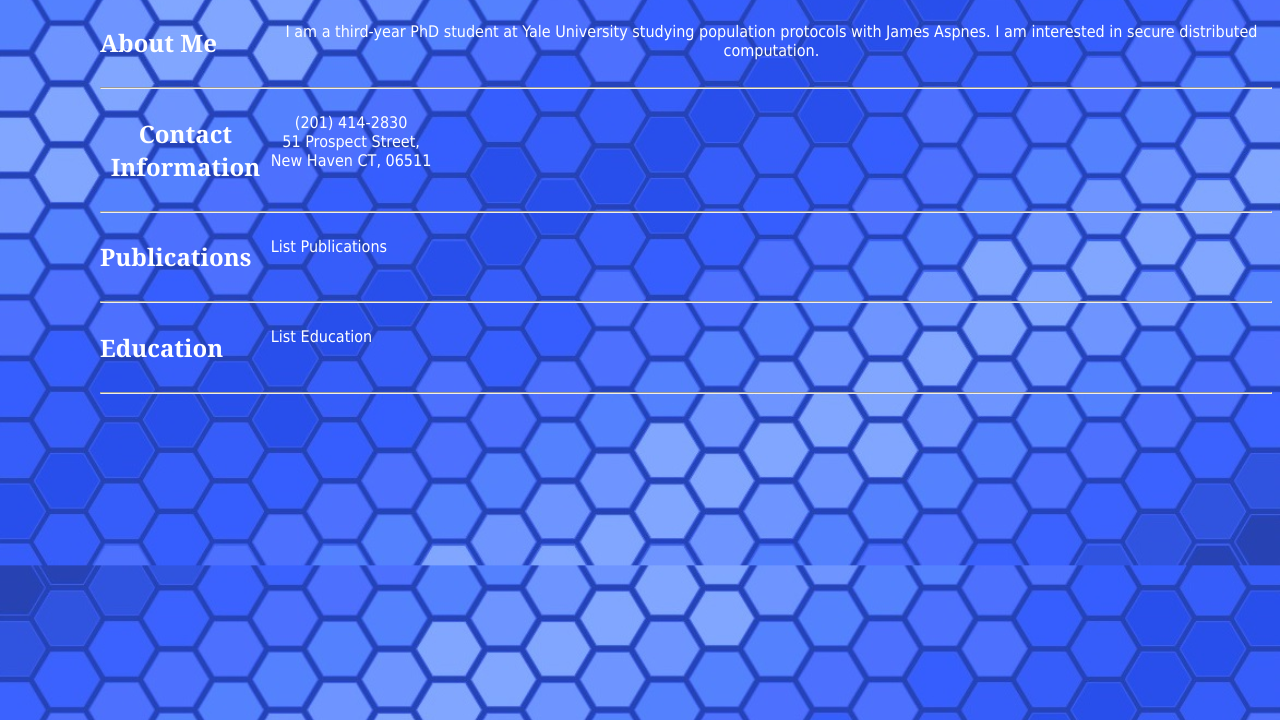
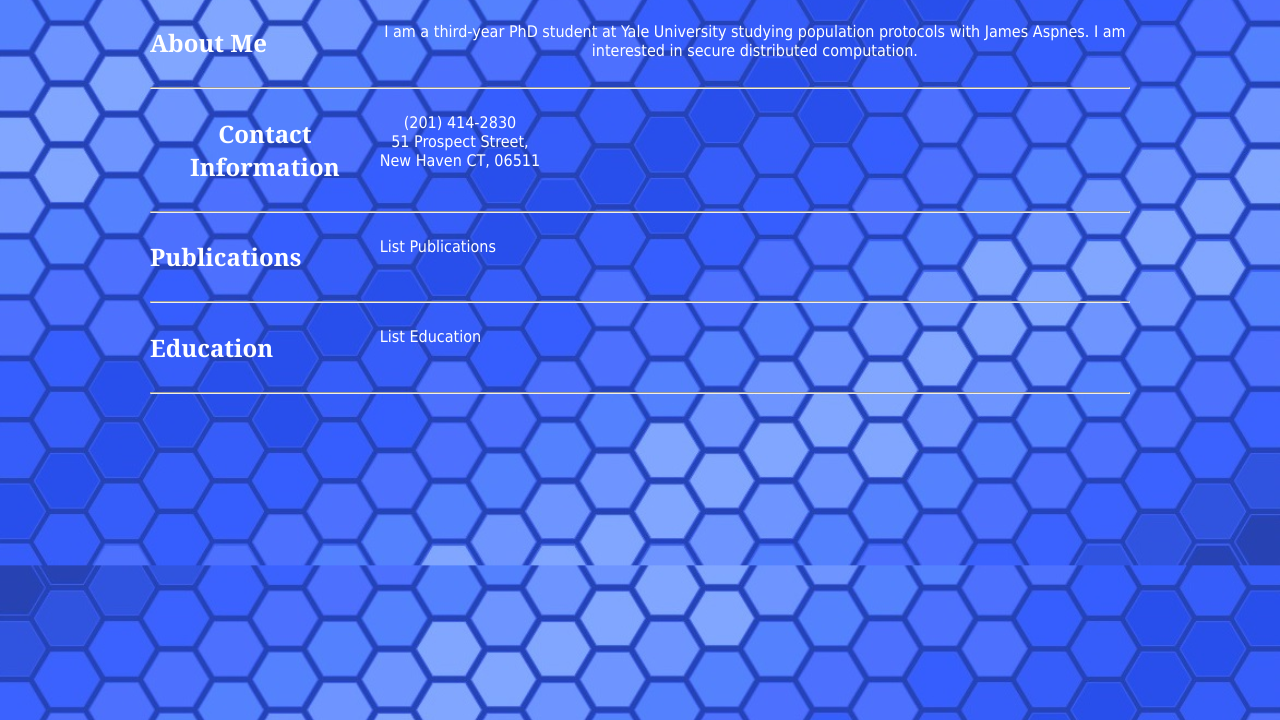
Before and after one commit to TalleyAmir/talleyamir.github.io, a plain HTML site: page index.html in a window 1280 px wide. Shown: the part 80-800 px from the top of the page. Drawn offline with Linux system fonts and the light colour scheme.

Commit message:
Reformat

```diff
--- a/style.css
+++ b/style.css
@@ -2,7 +2,8 @@ body {
   background-image: url('background.jpg');
   background-position: center;
   background-size: cover;
-  margin-left: 100px;
+  margin-left: 150px;
+  margin-right: 150px;
 }
 
 h1 {
@@ -30,7 +31,7 @@ p {
 
 .column1 {
   float: right;
-  width: 200px;
+  width: 300px;
 }
 
 .column2 {
```
